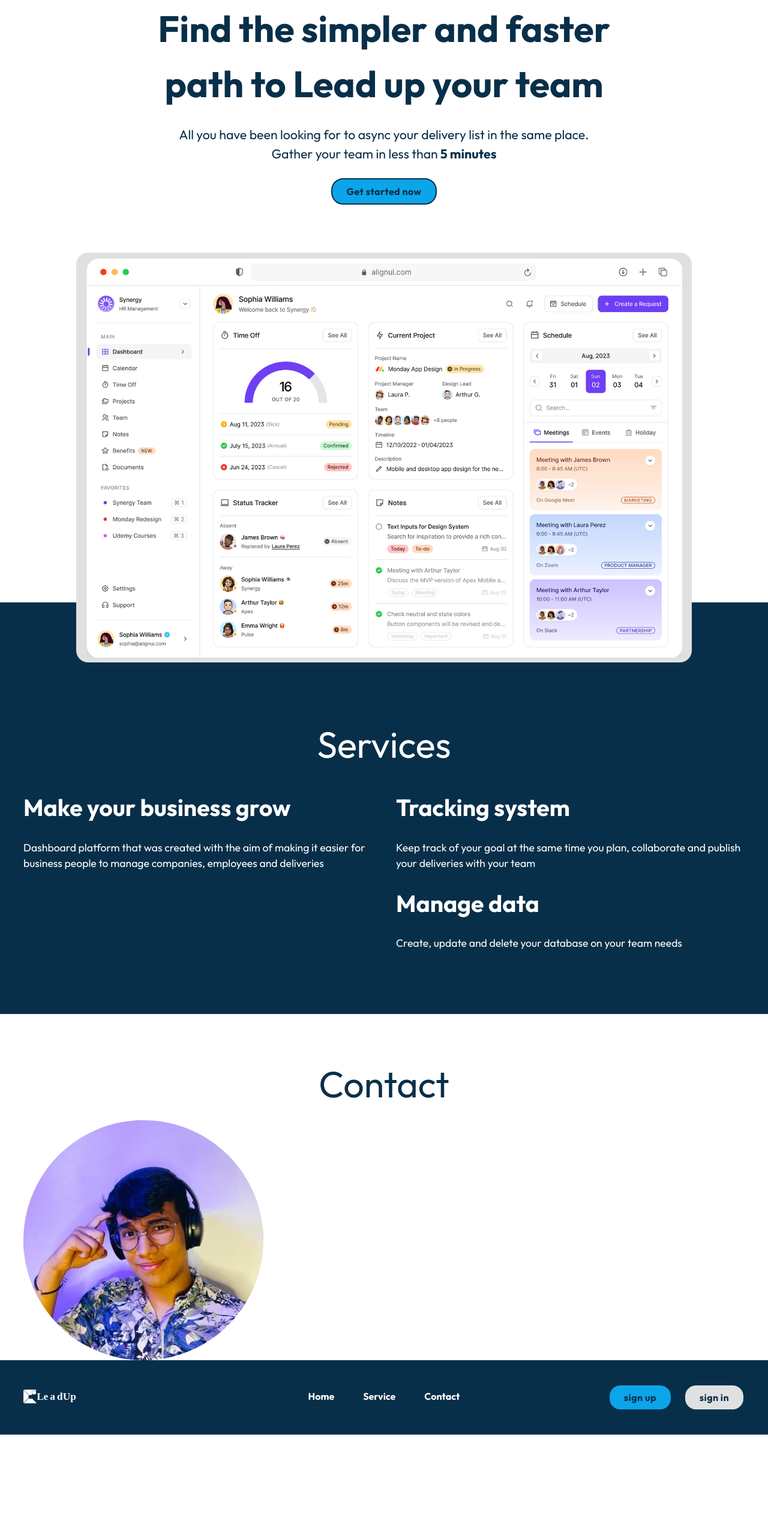
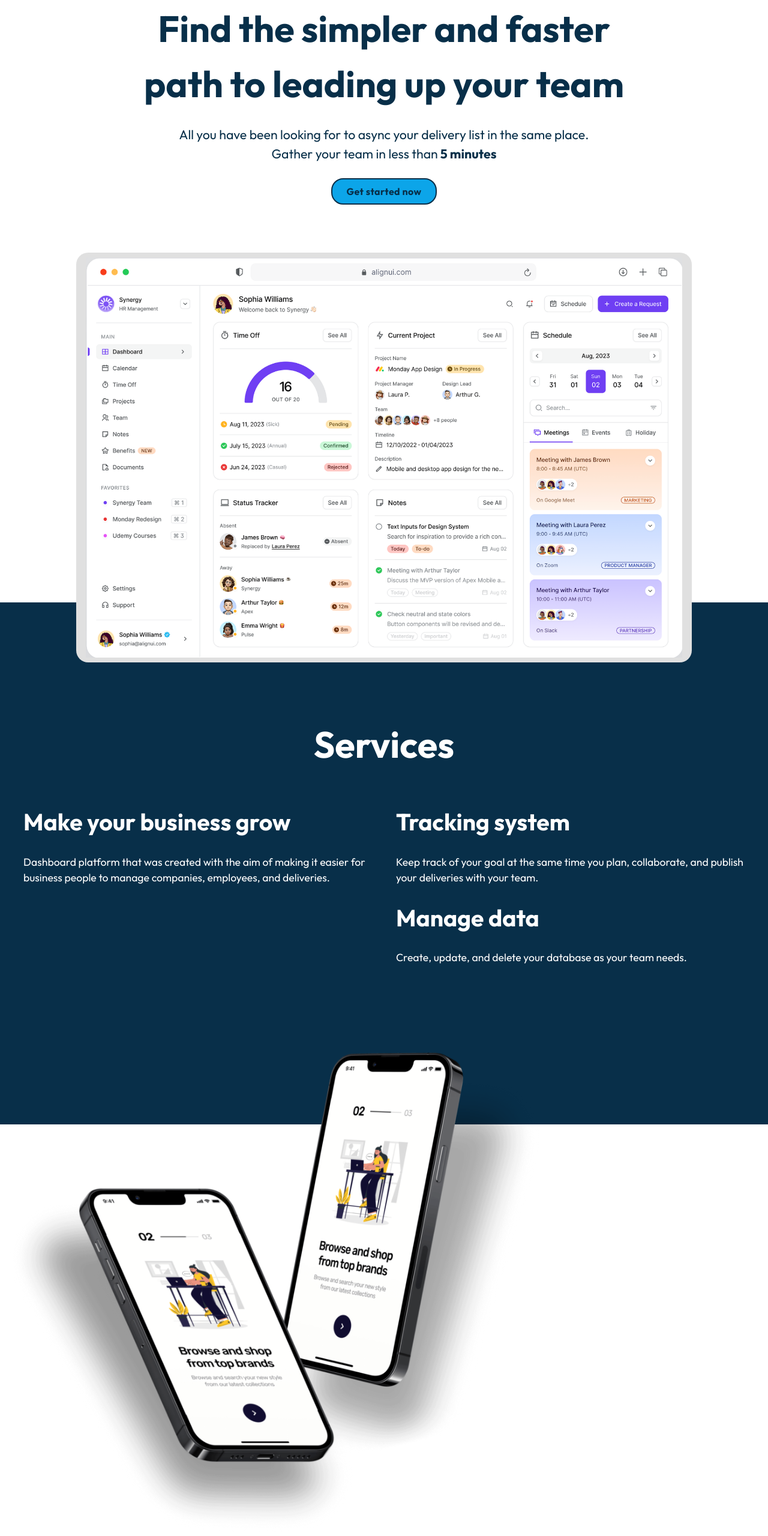
Before and after one commit to DiegoAuzaDev/leadup-frontend, a React (Vite) app: page / in a window 1280 px wide. Shown: the part 230-2790 px from the top of the page at 60% size. Before the commit the page ends 2621 px from the top, so only its background shows below. Built offline with nearby package versions, Linux system fonts and the light colour scheme.

Commit message:
land Page complete

```diff
--- a/src/components/header.jsx
+++ b/src/components/header.jsx
@@ -11,16 +11,16 @@ function Header() {
   const [isActive, setIsActive] = useState(false);
 
   return (
-    <header className="fixed top-0 pt-7 pb-7 w-full px-[1.5rem] header-bg-color ">
+    <header className="fixed top-0 pt-7 pb-7 w-full px-[1.5rem]  fadeInTop">
       <nav
         className={`container-main border-2 border-primary px-[15px] py-[15px] rounded-custom bg-white`}
         style={{ borderBottomRightRadius: `${!isActive ? "20px" : "0px"}` }}
       >
         <ul role="list" className="hidden lg:grid grid-cols-3">
           <li className="flex items-center">
-            <NavLink className=" block">
+            <a href="#home" className=" block">
               <img src={LogoColor} alt="LeadUp Logo" className=" h-[25px]" />
-            </NavLink>
+            </a>
           </li>
           <div className="flex justify-center">
             <li className="text-primary">
@@ -40,7 +40,10 @@ function Header() {
               </a>
             </li>
             <li>
-              <a className="px-[1.5em] py-[0.5em] rounded-custom hover:bg-surface block font-bold ">
+              <a
+                href="#contact"
+                className="px-[1.5em] py-[0.5em] rounded-custom hover:bg-surface block font-bold "
+              >
                 Contact
               </a>
             </li>
@@ -60,9 +63,9 @@ function Header() {
             <NavLink className="btn block">Sign up</NavLink>
           </li>
           <li className="flex items-center justify-center">
-            <NavLink className="px-[0.5em]">
+            <a href="#home" className="px-[0.5em]">
               <img src={LogoColor} alt="LeadUp Logo" className=" h-[25px]" />
-            </NavLink>
+            </a>
           </li>
           <li className=" flex items-center justify-end">
             <button
@@ -104,7 +107,10 @@ function Header() {
             </a>
           </li>
           <li>
-            <a className="px-[1.5em] py-[0.5em] rounded-custom hover:bg-surface block font-bold ">
+            <a
+              href="#contact"
+              className="px-[1.5em] py-[0.5em] rounded-custom hover:bg-surface block font-bold "
+            >
               Contact
             </a>
           </li>
--- a/src/index.css
+++ b/src/index.css
@@ -151,13 +151,55 @@
   .input-error {
     @apply input border-red text-red;
   }
-  .header-bg-color {
-    background: rgb(255, 255, 255);
-    background: linear-gradient(
-      180deg,
-      rgba(255, 255, 255, 1) 0%,
-      rgba(255, 255, 255, 1) 75%,
-      rgba(255, 255, 255, 0) 100%
-    );
+  .fadeInBottom {
+    animation: 0.75s ease-in-out fadeInBottom;
+    -webkit-animation: 0.75s ease-in-out fadeInBottom;
   }
+  .fadeInTop {
+    animation: 0.95s ease-in-out fadeInTop;
+    -webkit-animation: 0.95s ease-in-out fadeInTop;
 }
+  .fadeInLongDelay {
+    animation-duration: 1.5s;
+  }
+
+
+  @keyframes fadeInBottom {
+    from {
+      transform: translateY(100px);
+      opacity: 0;
+      -webkit-transform: translateY(100px);
+      -moz-transform: translateY(100px);
+      -ms-transform: translateY(100px);
+      -o-transform: translateY(100px);
+    }
+    to {
+      opacity: 1;
+      transform: translateY(0px);
+      -webkit-transform: translateY(0px);
+      -moz-transform: translateY(0px);
+      -ms-transform: translateY(0px);
+      -o-transform: translateY(0px);
+    }
+  }
+  @keyframes fadeInTop {
+    from {
+      transform: translateY(-100px);
+      opacity: 0;
+      -webkit-transform: translateY(-100px);
+      -moz-transform: translateY(-100px);
+      -ms-transform: translateY(-100px);
+      -o-transform: translateY(-100px);
+}
+    to {
+      opacity: 1;
+      transform: translateY(0px);
+      -webkit-transform: translateY(0px);
+      -moz-transform: translateY(0px);
+      -ms-transform: translateY(0px);
+      -o-transform: translateY(0px);
+    }
+  }
+
+
+}
--- a/src/pages/landPage/landPage.jsx
+++ b/src/pages/landPage/landPage.jsx
@@ -1,92 +1,137 @@
 import Header from "../../components/header";
 import Footer from "../../components/footer";
 import { NavLink } from "react-router-dom";
-import ContactImage from "../../assets/contactImg.webp"
+import ContactImage from "../../assets/contactImg.webp";
 import WorkSpaceImage from "../../assets/placeHolderImage.png";
+import IphoneImage from "../../assets/iphoneMockups.webp"
 
 function LandPage() {
   return (
     <>
       <Header />
       <main id="home" className="pt-[200px]">
-        <section className=" container-main mb-5">
-          <div className="flex flex-col items-center">
-            <span className=" text-primary-light font-bold text-lg">
+        <section className="container-main mb-5">
+          <div className="flex flex-col items-center z-0">
+            <span className="text-primary-light font-bold text-lg">
               Get your team sync
             </span>
-            <h1 className="font-bold text-center text-primary">
-              Find the simpler and faster <br /> path to Lead up your team
+            <h1 className="font-bold text-center text-primary fadeInBottom">
+              Find the simpler and faster <br /> path to leading up your team
             </h1>
-            <div className=" text-primary flex flex-col items-center">
-              <p className=" text-lg m-0 text-center">
+            <div className="text-primary flex flex-col items-center">
+              <p className="text-lg m-0 text-center fadeInBottom">
                 All you have been looking for to async your delivery list in the
                 same place.
               </p>
-              <p className=" text-center text-lg">
+              <p className="text-center text-lg fadeInBottom">
                 Gather your team in less than
                 <span className="font-bold"> 5 minutes</span>
               </p>
-              <NavLink className="btn">Get started now</NavLink>
+              <NavLink className="btn fadeInBottom fadeInLongDelay">
+                Get started now
+              </NavLink>
             </div>
           </div>
         </section>
         <section className="container-main mt-20 mb-[-100px]">
-          <div className=" grid grid-cols-12">
-            <div className=" bg-surface flex col-span-10 col-start-2 py-2 px-4 rounded-custom">
+          <div className="grid grid-cols-12">
+            <div className="bg-surface flex col-span-10 col-start-2 py-2 px-4 rounded-custom fadeInBottom fadeInLongDelay">
               <img src={WorkSpaceImage} alt="" />
             </div>
           </div>
         </section>
-        <section className=" bg-primary  pb-20 pt-[200px] text-white mb-10">
+        <section
+          className="bg-primary pb-[15rem] pt-[200px] text-white mb-10"
+          id="services"
+        >
           <div className="container-main">
-            <h2 id="services" className=" text-center mb-10">
-              Services
-            </h2>
-            <div className=" grid grid-cols-1 md:grid-cols-2 px-[15px] gap-10">
+            <h2 className="text-center pb-10 font-bold">Services</h2>
+            <div className="grid grid-cols-1 md:grid-cols-2 px-[15px] gap-10">
               <div>
                 <h3 className="flex flex-col font-bold">
                   Make your business grow
                 </h3>
                 <p>
                   Dashboard platform that was created with the aim of making it
-                  easier for business people to manage companies, employees and
-                  deliveries
+                  easier for business people to manage companies, employees, and
+                  deliveries.
                 </p>
               </div>
-              <div className=" md:flex flex-col">
+              <div className="md:flex flex-col">
                 <div>
                   <h3 className="flex flex-col font-bold">
                     <span>Tracking system</span>
                   </h3>
                   <p>
                     Keep track of your goal at the same time you plan,
-                    collaborate and publish your deliveries with your team
+                    collaborate, and publish your deliveries with your team.
                   </p>
                 </div>
                 <div>
-                  <h3 className=" font-bold">
+                  <h3 className="font-bold">
                     <span>Manage data</span>
                   </h3>
                   <p>
-                    Create, update and delete your database on your team needs
+                    Create, update, and delete your database as your team needs.
                   </p>
                 </div>
               </div>
             </div>
           </div>
         </section>
+        <div className=" container-main  px-[15px] mt-[-10rem] mb-[10rem]">
+          <img
+            src={IphoneImage}
+            className=" max-h-[100vh] mb-[8rem]"
+            alt="Lead up mobile application image"
+          />
+          <div className=" flex flex-col items-center">
+            <h3 className=" text-center font-bold text-primary-light">
+              Get our mobile application
+            </h3>
+            <p className=" text-center text-[1.602rem] md:text-[2.074rem] lg:text-[2.441rem]">
+              Gather your team in the same place and start working together{" "}
+            </p>
+            <a href="" className=" btn">
+              Download now
+            </a>
+          </div>
+        </div>
         <section
           id="contact"
-          className=" container-main mt-[5rem] text-primary"
+          className="container-main pt-[8rem] text-primary mb-[8rem]"
         >
-          <div className="px-[15px]">
-            <h2 className="text-center">Contact</h2>
-            <div className=" grid-cols-1">
+          <h2 className="text-center font-bold">Contact</h2>
+          <div className="px-[15px] grid grid-cols-1 lg:grid-cols-2 gap-5 lg:gap-10">
+            <div className="flex justify-center my-10">
               <img
                 src={ContactImage}
-                alt=" Image of Diego Auza, Leadup founder"
-                className=" rounded-full"
+                alt="Image of Diego Auza, Leadup founder"
+                className="rounded-full border-8 border-surface"
               />
+            </div>
+            <div className="flex flex-col items-center justify-center gap-2">
+              <h3 className="text-[1.602rem] md:text-[2.074rem] lg:text-[2.441rem] font-bold text-center">
+                Hello, I am Diego Auza
+              </h3>
+              <p>
+                Let me tell you about LeadUp and how I came up with this
+                brilliant idea. LeadUp is a software that every company can make
+                use of. It offers an easy way to keep track of your goals and
+                your team.
+              </p>
+              <p>
+                If you are a talented software developer and want to help me
+                improve this fantastic tool, send me an email and we can
+                schedule a meeting.
+              </p>
+              <a
+                href="https://www.linkedin.com/in/diego-auza-a64b1b253/"
+                className="btn"
+                target="_blank"
+              >
+                {`Let's connect`}
+              </a>
             </div>
           </div>
         </section>
```
Also changed, not shown: src/assets/iphoneMockups.webp (added).
